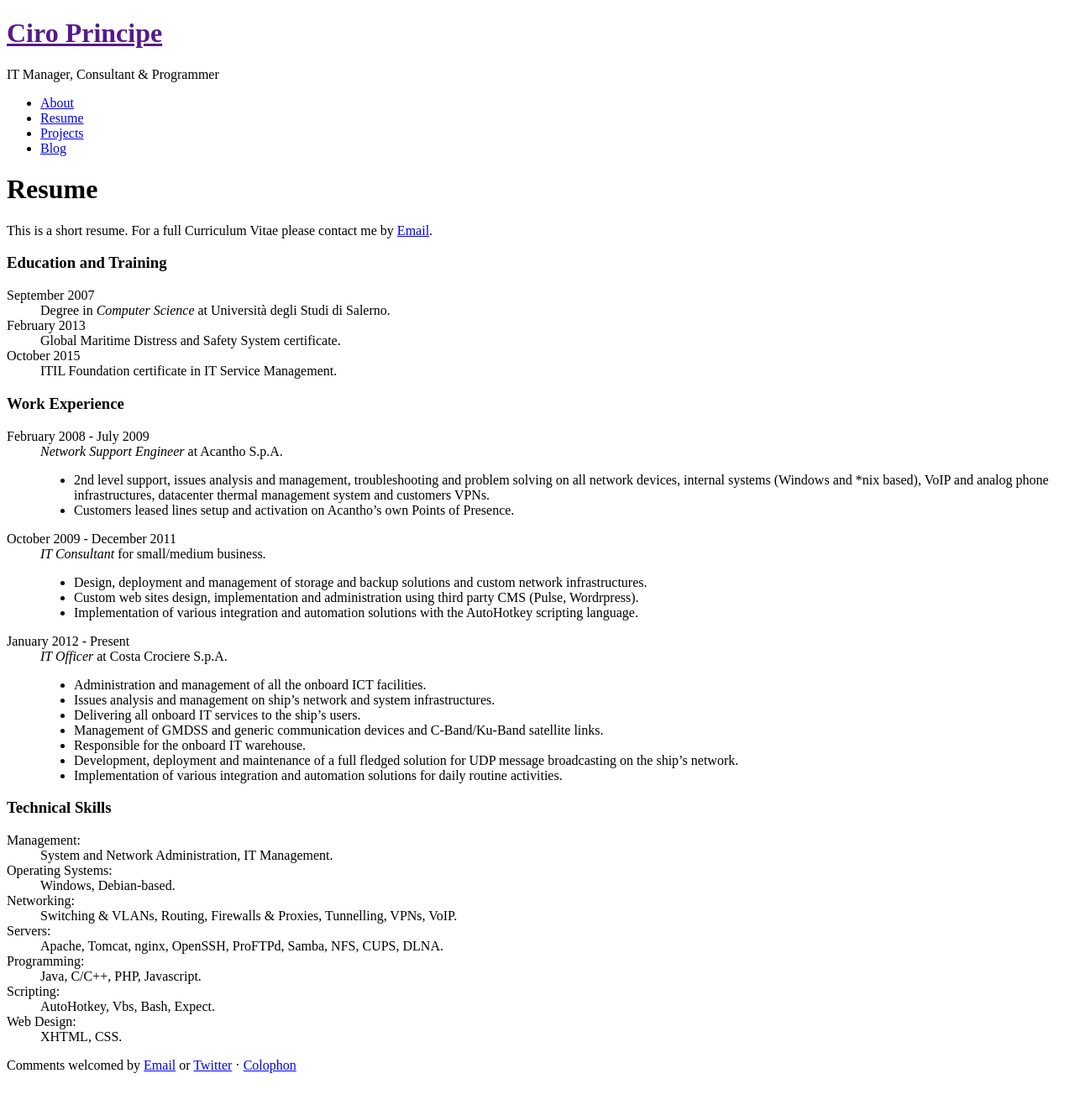
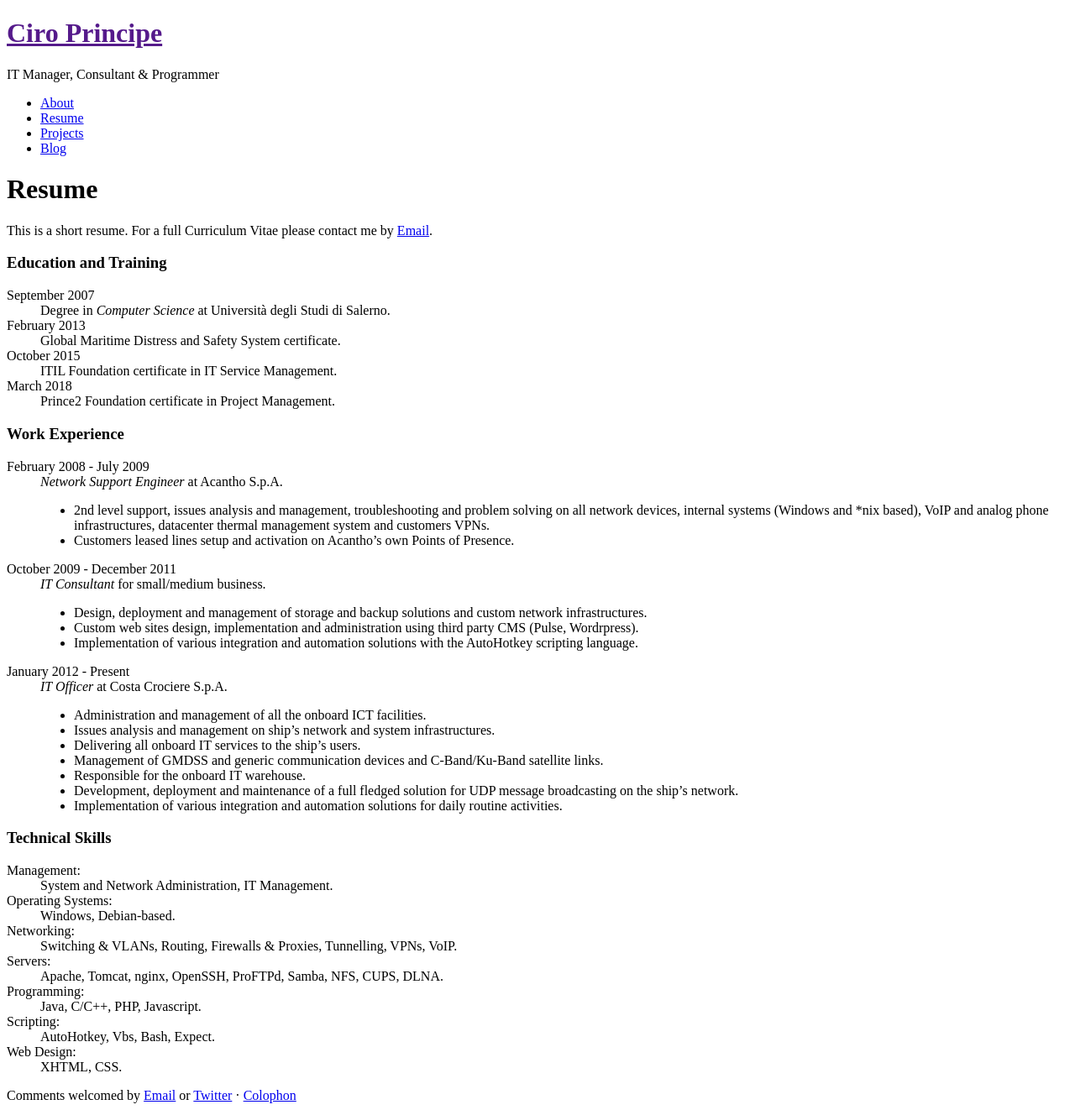
Before and after one commit to cyruz-git/cyruz-git.github.io, a Jekyll site: the page built from _pages/resume.md, in a window 1280 px wide. Shown: the whole page at 84% size. Built offline with Jekyll 4.4.1, drawn with Linux system fonts in a browser that asks for light colours; nearby versions of some CDN libraries; library files that are not in the unit come from our copies; before the commit the page ends 1286 px from its top, so only the background shows below that.

Commit message:
Added Prince2 certification

```diff
--- a/_pages/resume.md
+++ b/_pages/resume.md
@@ -22,6 +22,9 @@ February 2013
 
 October 2015
 :   ITIL Foundation certificate in IT Service Management.
+
+March 2018
+:   Prince2 Foundation certificate in Project Management.
 
 ### Work Experience
 
```
